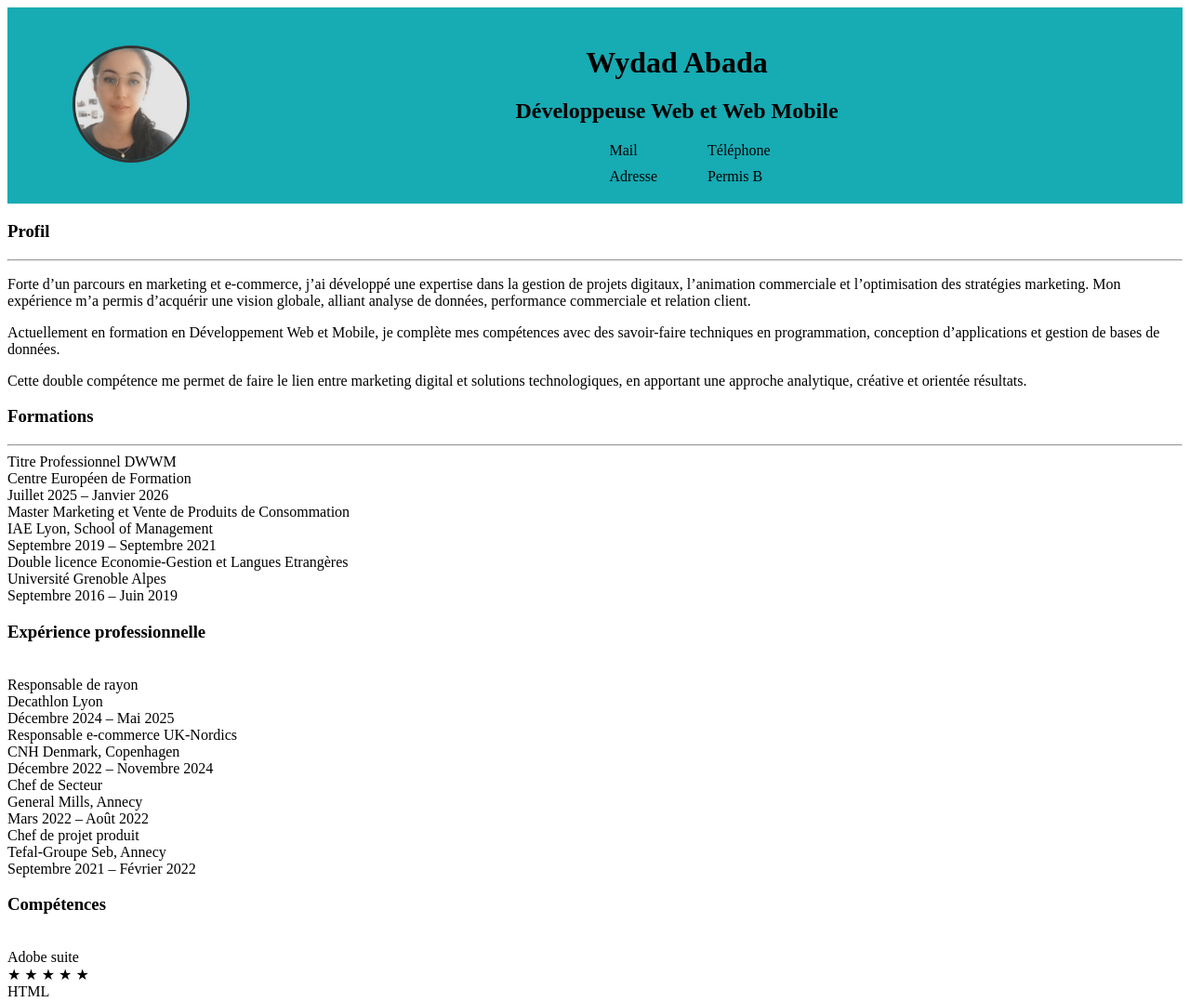
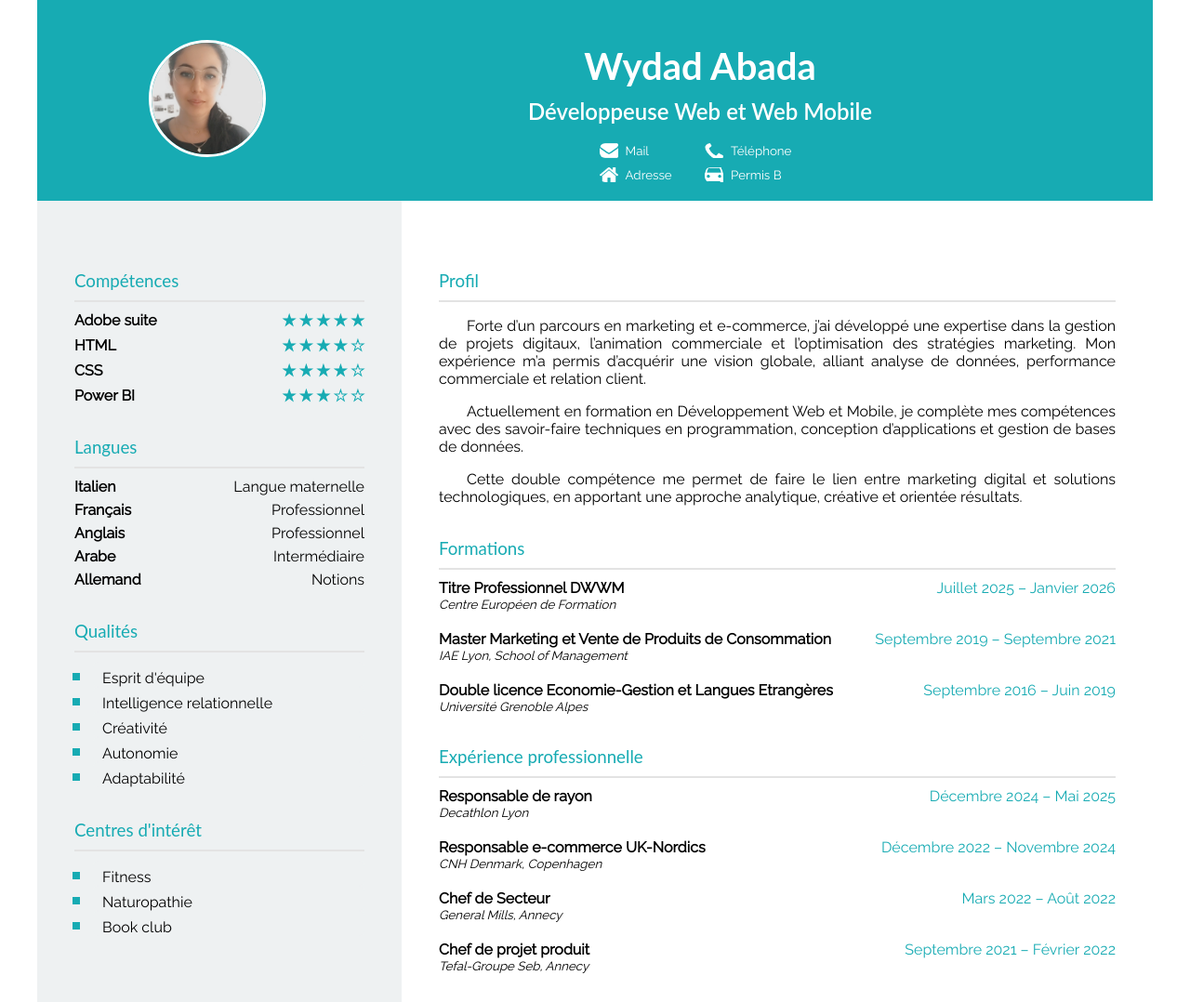
Before and after one commit to wydadabada96/Devoir_3_CV_HTML_CSS, a plain HTML site: page index.html in a window 1280 px wide. Shown: the top 1078 px of the page at 93% size. Drawn offline with Linux system fonts and the light colour scheme.

Commit message:
edit main CSS

```diff
--- a/assets/CSS/style.css
+++ b/assets/CSS/style.css
@@ -1,3 +1,32 @@
+
+body{
+    background: color #f5f5f5 ;
+    margin: 0;
+    padding: 0;
+}
+main, header {
+    max-width: 1200px;
+    margin: 0 auto;
+    background-color: white;
+    box-sizing:border-box;
+}
+
+/* fonts */
+@import url('https://fonts.googleapis.com/css2?family=Lato:ital,wght@0,100;0,300;0,400;0,700;0,900;1,100;1,300;1,400;1,700;1,900&family=Roboto:ital,wght@0,100..900;1,100..900&display=swap');
+h1, h2, h3{
+    font-family: 'Lato', sans-serif;
+}
+@font-face {
+  font-family: "Raleway";
+  src: url(../Fonts/Raleway-Regular.woff) format('woff');
+  font-weight: 400;
+  font-style: normal;
+}
+body {
+    font-family: "Raleway", sans-serif;
+}
+
+/* header */
 header {
     display: flex;
     justify-content: space-between;
@@ -11,8 +40,8 @@ header {
     height: 120px;
     border-radius: 50%;
     object-fit:cover;
-    border: 3px solid #333;
-    margin-left: 50px;
+    border: 3px solid white;
+    margin-left: 100px;
 }
 .header_right {
     flex: 1;
@@ -22,9 +51,16 @@ header {
     justify-content: center;
     margin: 0;
     text-align: center;
+    color: white;
 }
 h1{
     margin-bottom: 0;
+    font-weight: 700;
+    font-size: 40px;
+}
+h2{
+    font-weight: 600;
+    margin-top: 10px;
 }
 .contact-list {
     list-style: none;
@@ -41,25 +77,133 @@ h1{
     font-size: 16px;
     position: relative;
     padding-left: 28px;
+    font-size: smaller;
 }
 
 
 .contact-list li.Mail {
     background: url("../images/Pictograms/mail.png") no-repeat left center;
     background-size: 20px 20px;
+    filter: brightness(0) invert(1);
 }
 
 .contact-list li.tel {
     background: url("../images/Pictograms/tel.png") no-repeat left center;
     background-size: 20px 20px;
+    filter: brightness(0) invert(1);
 }
 
 .contact-list li.adresse {
     background: url("../images/Pictograms/adresse.png") no-repeat left center;
     background-size: 20px 20px;
+    filter: brightness(0) invert(1);
 }
 
 .contact-list li.permis {
     background: url("../images/Pictograms/permis.png") no-repeat left center;
     background-size: 20px 20px;
+    filter: brightness(0) invert(1);
 }
+
+/* main */
+main {
+    display: flex;
+    flex-direction: row;
+}
+#main {
+    width: 70%;
+    order:1;
+    padding: 40px;
+}
+#secondary {
+    width: 30%;
+    background-color: #eef1f2;
+    padding: 40px;
+}
+h3{
+    color: #17abb3;
+    font-weight: 400;
+    margin: 35px 0 9px;
+}
+hr {
+    border: none;              /* on enlève la bordure par défaut */
+    height: 2px;               /* épaisseur */
+    background-color: #e3e3e3;   /* couleur */
+    margin: 10px 0;            /* espace autour */
+}
+
+/* section:main */
+.indent{
+    text-indent: 30px;
+    text-align: justify;
+}
+.flex_container {
+  display: flex;
+  justify-content: space-between; /* espace entre gauche et droite */
+  align-items: baseline;          /* aligne sur la ligne de base du texte */
+  margin-bottom: 20px;            /* un peu d’espace entre les lignes */
+}
+.title {
+    font-weight: bold;
+}
+.description {
+    font-style: italic;
+    font-size: smaller;
+}
+.period{
+    color: #17abb3;
+}
+.skill{
+  display: flex;
+  flex-direction: row;
+  justify-content:space-between; /* espace entre gauche et droite */
+  flex-wrap: wrap;      /* aligne sur la ligne de base du texte */
+  margin-bottom: 8px;
+}
+.star_filled {
+    color: #17abb3;
+    -webkit-text-stroke: 1px #17abb3;
+}
+.star {
+    color: transparent;
+    -webkit-text-stroke: 1px #17abb3;
+}
+.skill-name{
+    font-weight: bold;
+}
+.languages {
+    font-weight: bold;
+}
+.flex_languages {
+  display: flex;
+  justify-content: space-between;
+  margin-bottom: 6px;
+}
+ul {
+  list-style: square;  /* enlève les puces */
+  margin: 0;
+  padding-left: 20px;   /* retour à la ligne si trop long */
+  gap: 10px 20px;    /* espace entre les items */
+}
+
+ul li {
+  background: #eef1f2;
+  padding: 0 10px;
+  border-radius: 6px;
+}
+li::marker {
+    font-size: 1.5em;
+    color: #17abb3;
+}
+footer {
+    display: flex;
+    justify-content:center;
+    align-items: center;
+    background-color: #17abb3;
+    padding: 20px;
+}
+footer img {
+  width: 30px;   /* largeur fixée */
+  height: 30px;  /* hauteur fixée */
+  margin: 0 10px;
+}
--- a/index.html
+++ b/index.html
@@ -58,7 +58,7 @@
 
             <!-- Expérience professionnelle -->
              <h3>Expérience professionnelle</h3>
-             <br>
+             <hr>
              <div class="flex_container">
                 <div class="title_description">
                     <div class="title">Responsable de rayon</div>
@@ -94,18 +94,19 @@
 
             <!-- Compétences -->
            <h3>Compétences</h3>
-           <br>
+           <hr>
             <div class="skill">
-                <span class="skill-name">Adobe suite</span>
+                <div class="skill-name">Adobe suite</div>
                 <div class="stars">
                     <span class="star_filled">&#9733;</span>
                     <span class="star_filled">&#9733;</span>
                     <span class="star_filled">&#9733;</span>
                     <span class="star_filled">&#9733;</span>
                     <span class="star_filled">&#9733;</span>
+                </div>
             </div>
             <div class="skill">
-                <span class="skill-name">HTML</span>
+                <div class="skill-name">HTML</div>
                 <div class="stars">
                     <span class="star_filled">&#9733;</span>
                     <span class="star_filled">&#9733;</span>
@@ -115,17 +116,17 @@
                 </div>
             </div>
             <div class="skill">
-                <span class="skill-name">CSS</span>
+                <div class="skill-name">CSS</div>
                 <div class="stars">
                     <span class="star_filled">&#9733;</span>
                     <span class="star_filled">&#9733;</span>
                     <span class="star_filled">&#9733;</span>
                     <span class="star_filled">&#9733;</span>
                     <span class="star">&#9733;</span>
-            </div>
+                </div>
             </div>
             <div class="skill">
-                <span class="skill-name">Power BI</span>
+                <div class="skill-name">Power BI</div>
                 <div class="stars">
                     <span class="star_filled">&#9733;</span>
                     <span class="star_filled">&#9733;</span>
@@ -137,7 +138,7 @@
 
             <!-- Langues -->
             <h3>Langues</h3>
-            <br>
+            <hr>
             <div class="flex_languages">
                 <div class="languages"><data value="italian">Italien</data></div>
                 <div class="level">Langue maternelle</div>
@@ -161,7 +162,7 @@
 
             <!-- Qualités -->
              <h3>Qualités</h3>
-             <br>
+             <hr>
              <ul>
                 <li>Esprit d'équipe</li>
                 <li>Intelligence relationnelle</li>
@@ -172,6 +173,7 @@
 
              <!-- Loisirs -->
              <h3>Centres d'intérêt</h3>
+             <hr>
              <ul>
                 <li>Fitness</li>
                 <li>Naturopathie</li>
```
Also changed, not shown: assets/Fonts/Raleway-Regular.woff (added), assets/images/Pictograms/adresse.png (added), assets/images/Pictograms/mail.png (added), assets/images/Pictograms/permis.png (added), assets/images/Pictograms/tel.png (added).
